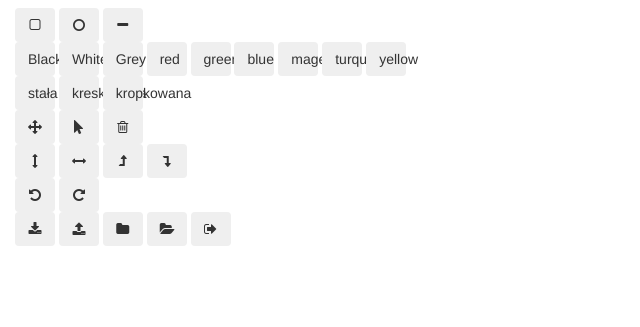
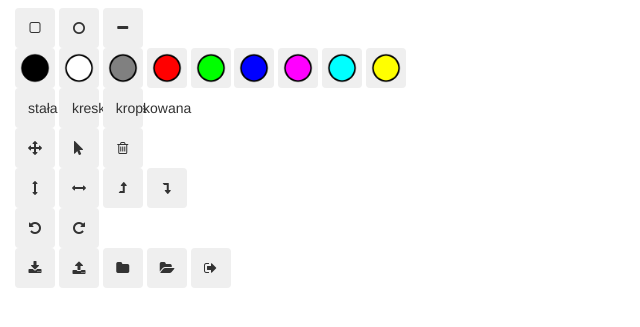
Before and after one commit to vxd555/xDraw, a PHP site: page / in a window 1280 px wide. Shown: the top 327 px of the page, without its empty margins (0-640 px from the left). Run offline with PHP 8.4, Linux system fonts and the light colour scheme.

Commit message:
Dodano ikony

```diff
--- a/project/index.html
+++ b/project/index.html
@@ -34,15 +34,16 @@
 				<button type="button" class="btn boutton-iconimage"><i class="fa fa-minus"></i></button>
 			</div>
 			<div class="row">
-				<button type="button" class="btn boutton-iconimage">Black</button>
-				<button type="button" class="btn boutton-iconimage">White</button>
-				<button type="button" class="btn boutton-iconimage">Grey</button>
-				<button type="button" class="btn boutton-iconimage">red</button>
-				<button type="button" class="btn boutton-iconimage">green</button>
-				<button type="button" class="btn boutton-iconimage">blue</button>
-				<button type="button" class="btn boutton-iconimage">magenta</button>
-				<button type="button" class="btn boutton-iconimage">turquoise</button>
-				<button type="button" class="btn boutton-iconimage">yellow</button>
+				<button type="button" class="btn boutton-iconimage btn-init"><i id="black" class="button-colour-line black"></i></button>
+				<button type="button" class="btn boutton-iconimage btn-init"><i id="white" class="button-colour-line"></i></button>
+				<button type="button" class="btn boutton-iconimage btn-init"><i id="grey" class="button-colour-line"></i></button>
+				<button type="button" class="btn boutton-iconimage btn-init"><i id="red" class="button-colour-line"></i></button>
+				<button type="button" class="btn boutton-iconimage btn-init"><i id="green" class="button-colour-line"></i></button>
+				<button type="button" class="btn boutton-iconimage btn-init"><i id="blue" class="button-colour-line"></i></button>
+				<button type="button" class="btn boutton-iconimage btn-init"><i id="magenta" class="button-colour-line"></i></button>
+				<button type="button" class="btn boutton-iconimage btn-init"><i id="turquoise" class="button-colour-line"></i></button>
+				<button type="button" class="btn boutton-iconimage btn-init"><i id="yellow" class="button-colour-line"></i></button>
+
 			</div>
 			<div class="row">
 				<button type="button" class="btn boutton-iconimage">stała</button>
--- a/project/style/buttons.css
+++ b/project/style/buttons.css
@@ -1,4 +1,71 @@
 .boutton-iconimage
 {
 	width:		40px;
+	height: 	40px;
 }
+
+.button-colour-line
+{
+	display: inline-block;
+	width: 100%;
+	height: 100%;
+}
+
+.btn-init
+{
+	padding: 0;
+}
+
+#black
+{
+	background: url(../img/Color_Black.png) no-repeat;
+	background-size: 100% 100%;
+}
+
+#blue
+{
+	background: url(../img/Color_Blue.png) no-repeat;
+	background-size: 100% 100%;
+}
+
+#green
+{
+	background: url(../img/Color_Green.png) no-repeat;
+	background-size: 100% 100%;
+}
+
+#grey
+{
+	background: url(../img/Color_Grey.png) no-repeat;
+	background-size: 100% 100%;
+}
+
+#magenta
+{
+	background: url(../img/Color_Magenta.png) no-repeat;
+	background-size: 100% 100%;
+}
+
+#red
+{
+	background: url(../img/Color_Red.png) no-repeat;
+	background-size: 100% 100%;
+}
+
+#turquoise
+{
+	background: url(../img/Color_Turquoise.png) no-repeat;
+	background-size: 100% 100%;
+}
+
+#white
+{
+	background: url(../img/Color_White.png) no-repeat;
+	background-size: 100% 100%;
+}
+
+#yellow
+{
+	background: url(../img/Color_Yellow.png) no-repeat;
+	background-size: 100% 100%;
+}
```
Also changed, not shown: project/img/Colour_Blue.png (added).
